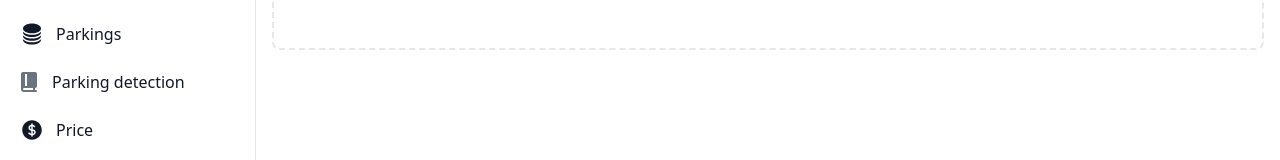
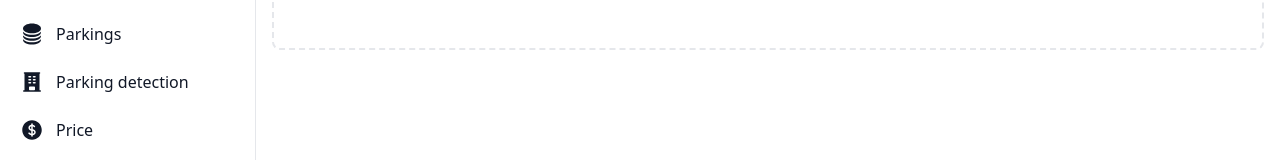
Before and after one commit to hrzaa/clienr-smartparkingv2, a React (Create React App) app: page /Success in a window 1280 px wide. Shown: the part 162-322 px from the top of the page. Built offline with nearby package versions, Linux system fonts and the light colour scheme.

Commit message:
update icon sidebar

```diff
--- a/src/components/Sidebar.jsx
+++ b/src/components/Sidebar.jsx
@@ -117,14 +117,18 @@ const Sidebar = () => {
                 className="flex items-center p-2 text-gray-900 rounded-lg dark:text-white hover:bg-gray-100 dark:hover:bg-gray-700 group"
               >
                 <svg
-                  className="flex-shrink-0 w-5 h-5 text-gray-500 transition duration-75 dark:text-gray-400 group-hover:text-gray-900 dark:group-hover:text-white"
-                  aria-hidden="true"
                   xmlns="http://www.w3.org/2000/svg"
+                  viewBox="0 0 24 24"
                   fill="currentColor"
-                  viewBox="0 0 18 20"
+                  class="size-6"
                 >
-                  <path d="M16 14V2a2 2 0 0 0-2-2H2a2 2 0 0 0-2 2v15a3 3 0 0 0 3 3h12a1 1 0 0 0 0-2h-1v-2a2 2 0 0 0 2-2ZM4 2h2v12H4V2Zm8 16H3a1 1 0 0 1 0-2h9v2Z" />
+                  <path
+                    fill-rule="evenodd"
+                    d="M4.5 2.25a.75.75 0 0 0 0 1.5v16.5h-.75a.75.75 0 0 0 0 1.5h16.5a.75.75 0 0 0 0-1.5h-.75V3.75a.75.75 0 0 0 0-1.5h-15ZM9 6a.75.75 0 0 0 0 1.5h1.5a.75.75 0 0 0 0-1.5H9Zm-.75 3.75A.75.75 0 0 1 9 9h1.5a.75.75 0 0 1 0 1.5H9a.75.75 0 0 1-.75-.75ZM9 12a.75.75 0 0 0 0 1.5h1.5a.75.75 0 0 0 0-1.5H9Zm3.75-5.25A.75.75 0 0 1 13.5 6H15a.75.75 0 0 1 0 1.5h-1.5a.75.75 0 0 1-.75-.75ZM13.5 9a.75.75 0 0 0 0 1.5H15A.75.75 0 0 0 15 9h-1.5Zm-.75 3.75a.75.75 0 0 1 .75-.75H15a.75.75 0 0 1 0 1.5h-1.5a.75.75 0 0 1-.75-.75ZM9 19.5v-2.25a.75.75 0 0 1 .75-.75h4.5a.75.75 0 0 1 .75.75v2.25a.75.75 0 0 1-.75.75h-4.5A.75.75 0 0 1 9 19.5Z"
+                    clip-rule="evenodd"
+                  />
                 </svg>
+
                 <span className="flex-1 ms-3 whitespace-nowrap">
                   Parking detection
                 </span>
```
